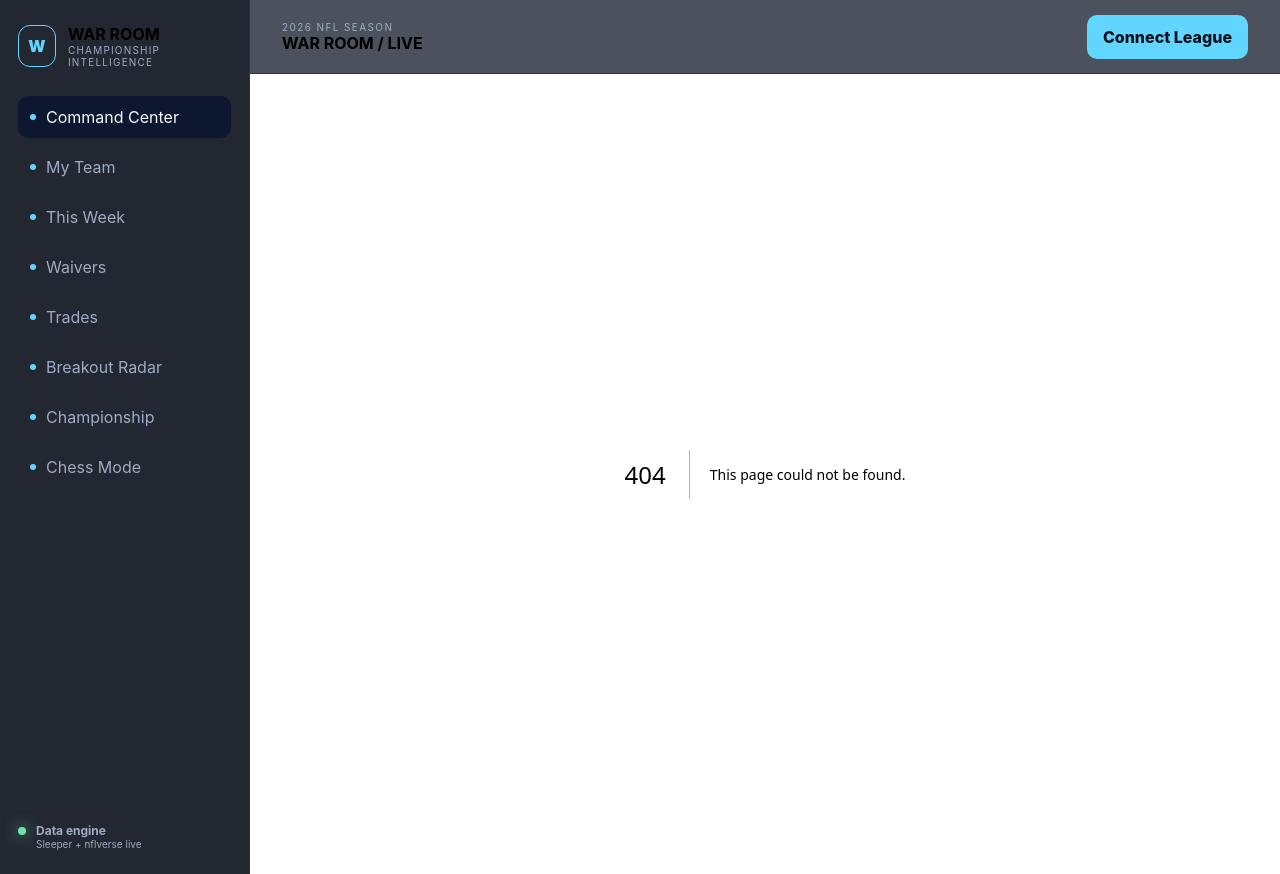
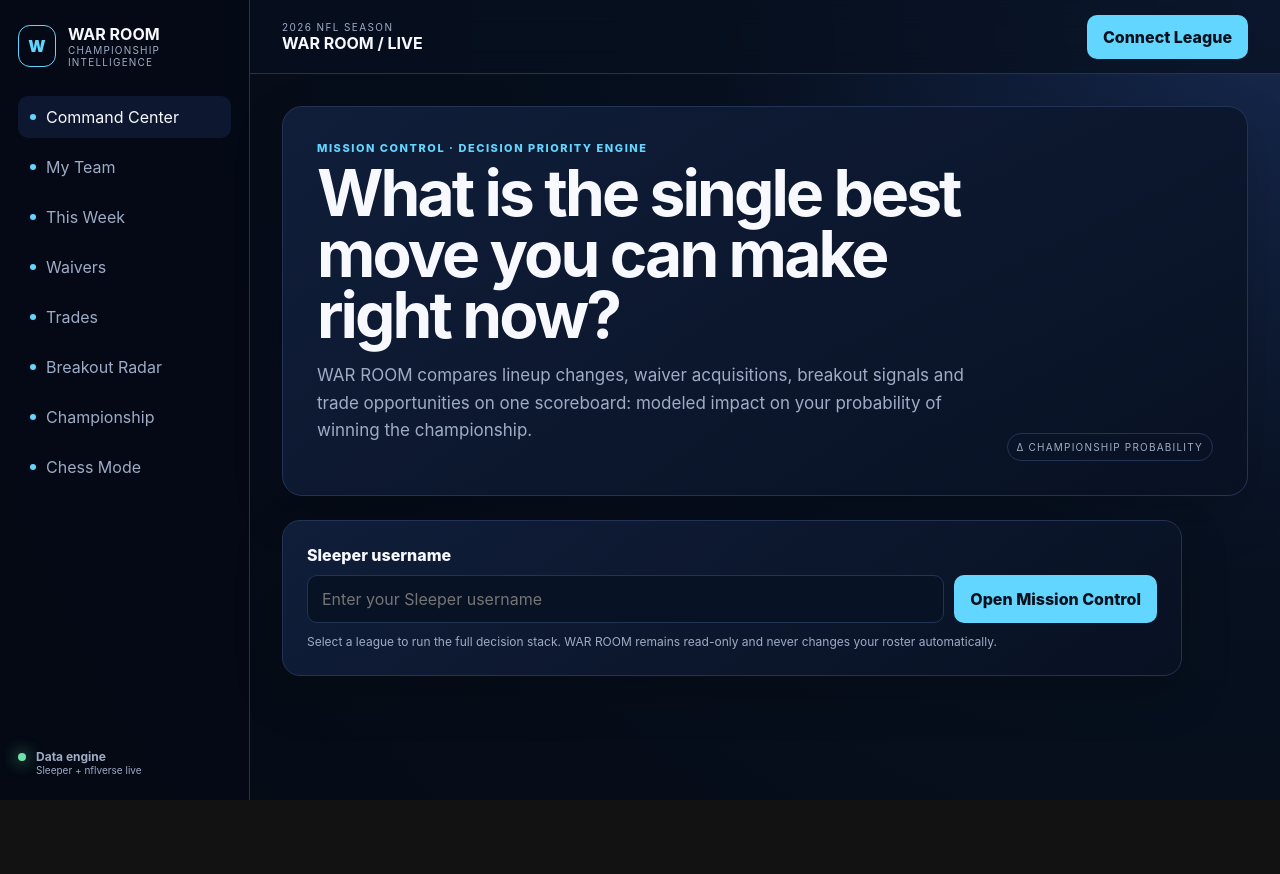
Before and after one commit to 352Legends/league-app, a Next.js app: page /command in a window 1280 px wide. Before the commit this address had no page. After the commit the page ends 800 px from the top, so only its background shows below. Built offline with nearby package versions, Linux system fonts and the light colour scheme.

Commit message:
feat: add Mission Control league selector

```diff
--- /dev/null
+++ b/src/app/command/page.tsx
@@ -0,0 +1,78 @@
+import Link from "next/link";
+import { sleeper, SleeperApiError } from "@/lib/sleeper/client";
+
+async function loadAccount(value: string) {
+  try {
+    const user = await sleeper.getUser(value);
+    const state = await sleeper.getNflState();
+    const season = state.league_season || state.season;
+    const leagues = await sleeper.getLeagues(user.user_id, season);
+    return { ok: true as const, user, season, leagues };
+  } catch (error) {
+    const message = error instanceof SleeperApiError && error.status === 404
+      ? "That Sleeper username could not be found."
+      : "Sleeper data is temporarily unavailable. WAR ROOM will not invent decision intelligence.";
+    return { ok: false as const, message };
+  }
+}
+
+export default async function CommandSelectorPage({ searchParams }: { searchParams: Promise<{ username?: string }> }) {
+  const { username } = await searchParams;
+  const value = username?.trim() ?? "";
+  const result = value ? await loadAccount(value) : null;
+
+  return (
+    <div className="page-wrap">
+      <section className="hero-panel command-hero">
+        <div>
+          <p className="eyebrow">MISSION CONTROL · DECISION PRIORITY ENGINE</p>
+          <h1>What is the single best move you can make right now?</h1>
+          <p className="lede">WAR ROOM compares lineup changes, waiver acquisitions, breakout signals and trade opportunities on one scoreboard: modeled impact on your probability of winning the championship.</p>
+        </div>
+        <span className="status-chip">Δ CHAMPIONSHIP PROBABILITY</span>
+      </section>
+
+      <section className="section-block connect-panel">
+        <form method="get" className="connect-form">
+          <label htmlFor="username">Sleeper username</label>
+          <div className="connect-row">
+            <input id="username" name="username" defaultValue={value} placeholder="Enter your Sleeper username" autoComplete="off" />
+            <button type="submit" className="connect-button">Open Mission Control</button>
+          </div>
+          <p className="metric-detail">Select a league to run the full decision stack. WAR ROOM remains read-only and never changes your roster automatically.</p>
+        </form>
+      </section>
+
+      {result && !result.ok ? <div className="error-banner">{result.message}</div> : null}
+
+      {result?.ok ? (
+        <section className="section-block">
+          <div className="section-heading">
+            <div><p className="eyebrow">SELECT LEAGUE</p><h2>{result.user.display_name ?? result.user.username ?? value}</h2></div>
+            <span className="status-chip">{result.season} · {result.leagues.length} LEAGUE{result.leagues.length === 1 ? "" : "S"}</span>
+          </div>
+          {result.leagues.length === 0 ? <p className="empty-state">No Sleeper NFL leagues were found for the current league season.</p> : (
+            <div className="league-list">
+              {result.leagues.map((league) => {
+                const query = new URLSearchParams({
+                  sleeperUserId: result.user.user_id,
+                  sleeperUsername: result.user.username ?? result.user.display_name ?? value,
+                });
+                return (
+                  <article className="league-card" key={league.league_id}>
+                    <div>
+                      <p className="eyebrow">{league.status.toUpperCase()} · {league.total_rosters} TEAMS</p>
+                      <h3>{league.name}</h3>
+                      <p>Cross-decision ranking · championship simulation · lineup · waivers · breakouts · trades</p>
+                    </div>
+                    <Link href={`/command/${league.league_id}?${query.toString()}`} className="connect-button">Run Priority Engine →</Link>
+                  </article>
+                );
+              })}
+            </div>
+          )}
+        </section>
+      ) : null}
+    </div>
+  );
+}
```
